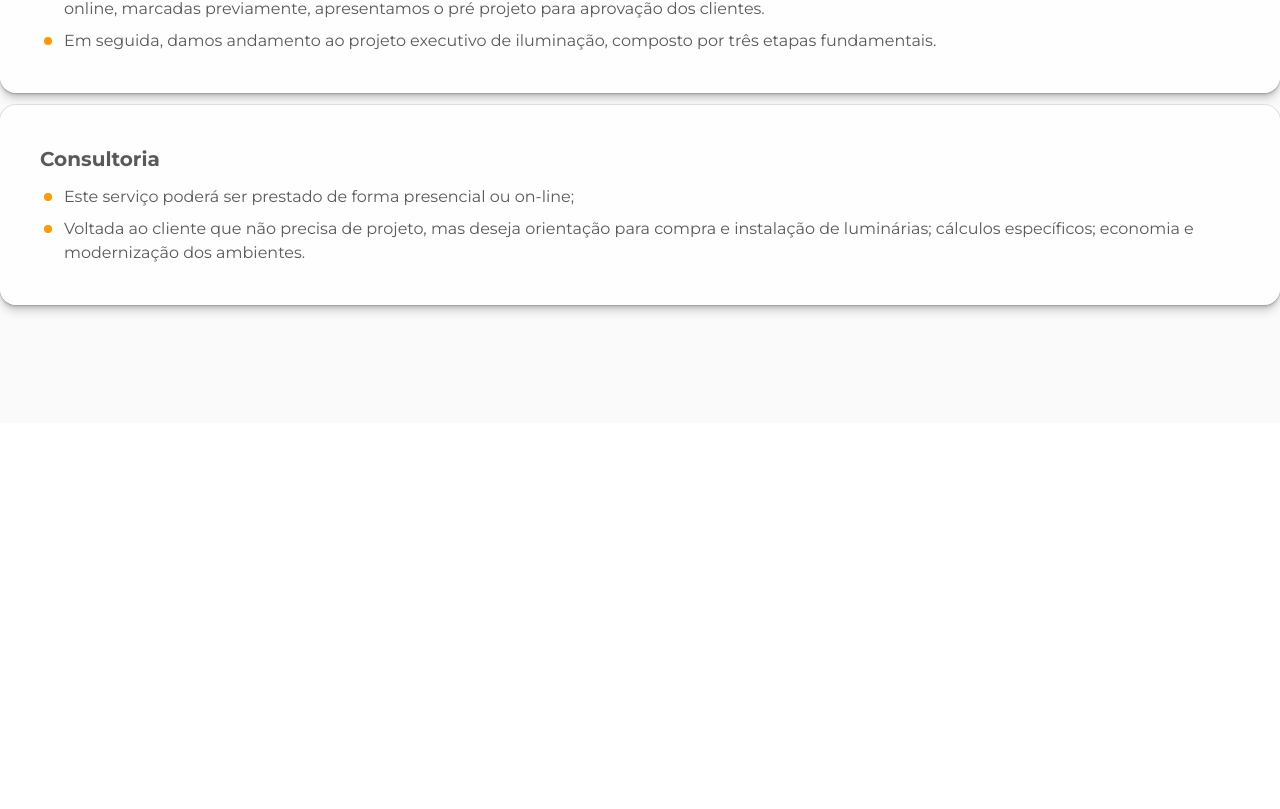
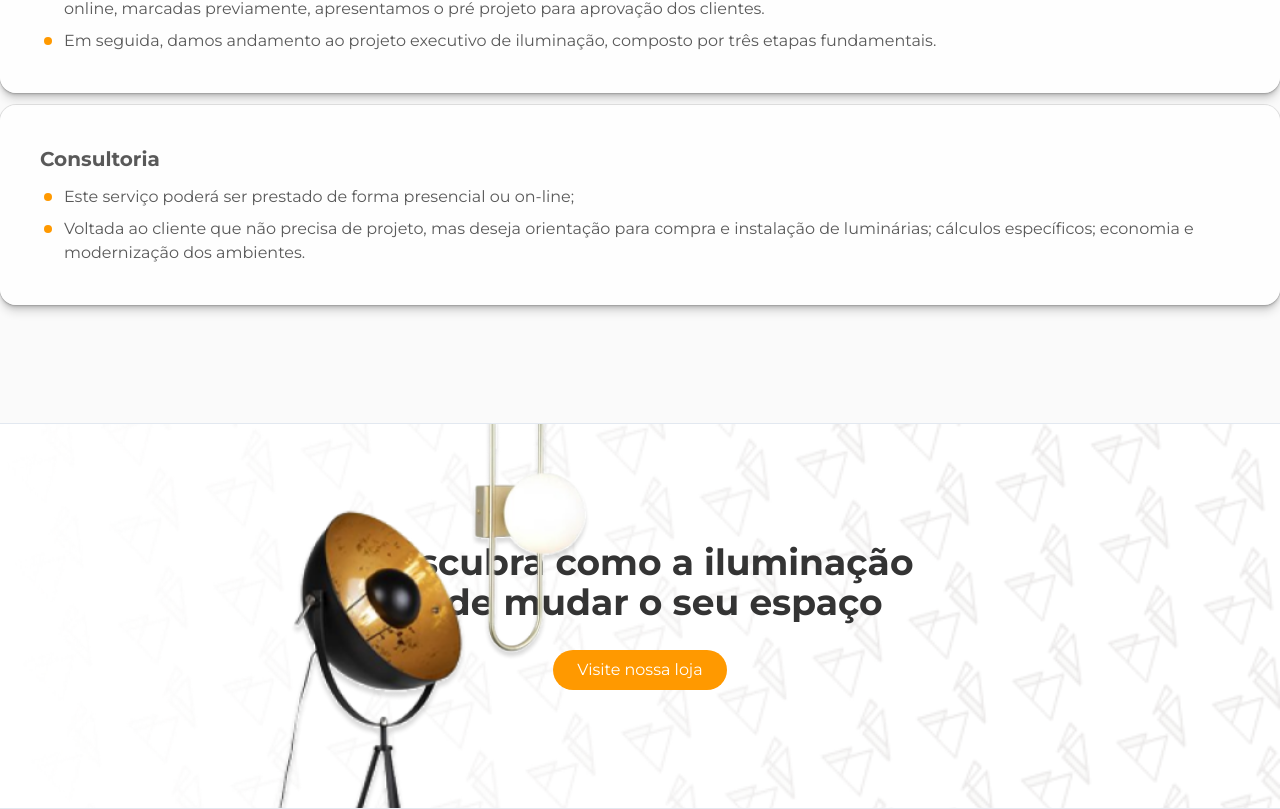
Before and after one commit to CodeTheApp/bi-web, a Next.js app: page / in a window 1280 px wide. Shown: the part 1978-2787 px from the top of the page. Before the commit the page ends 2401 px from the top, so only its background shows below. Built offline with nearby package versions, Linux system fonts and the light colour scheme.

Commit message:
feat: store div

```diff
--- a/src/app/page.tsx
+++ b/src/app/page.tsx
@@ -1,5 +1,6 @@
 import About from '@/components/About';
 import Services from '@/components/Services';
+import Store from '@/components/Store';
 import { Separator } from '@/components/ui/separator';
 import Header from '../components/Header';
 import HomeSection from '../components/Home';
@@ -12,6 +13,9 @@ export default function Home() {
       <About />
       <Separator />
       <Services />
+      <Separator />
+      <Store />
+      <Separator />
     </body>
   );
 }
--- /dev/null
+++ b/src/components/Store.tsx
@@ -0,0 +1,36 @@
+import Image from 'next/image';
+import BackgroudImg from '../../assets/bg.png';
+import lumi1 from '../../assets/lumi1.png';
+import lumi2 from '../../assets/lumi2.png';
+
+export default function Store() {
+  return (
+    <div
+      id='loja'
+      className='relative flex items-center justify-center bg-white overflow-hidden bg-no-repeat bg-cover h-96 p-8'
+      style={{
+        backgroundImage: `url(${BackgroudImg.src})`,
+      }}
+    >
+      <div className='absolute -left-24 top-10 transform overflow-hidden'>
+        <Image src={lumi1} alt='luminária de chão' width={800} />
+      </div>
+      <div className='absolute left-96 top-[-60px] overflow-hidden'>
+        <Image src={lumi2} alt='luminária de parede' width={300} />
+      </div>
+
+      <div className='text flex flex-col items-center gap-7 text-center'>
+        <h1 className='text-4xl font-bold text-brand-dark max-w-[36rem]'>
+          Descubra como a iluminação pode mudar o seu espaço
+        </h1>
+        <a
+          className='bg-orange text-white px-6 py-2 rounded-full hover:bg-orange-600'
+          href='https://shop.brasiliailuminacao.com.br/'
+          target='_blank'
+        >
+          Visite nossa loja
+        </a>
+      </div>
+    </div>
+  );
+}
--- a/tailwind.config.ts
+++ b/tailwind.config.ts
@@ -36,6 +36,12 @@ const config = {
           500: '#595959',
         },
       },
+      backgroundPosition: {
+        'center-right': 'center right',
+      },
+      backgroundSize: {
+        cover: 'cover',
+      },
     },
     maxWidth: {
       xl: '1120px',
```
